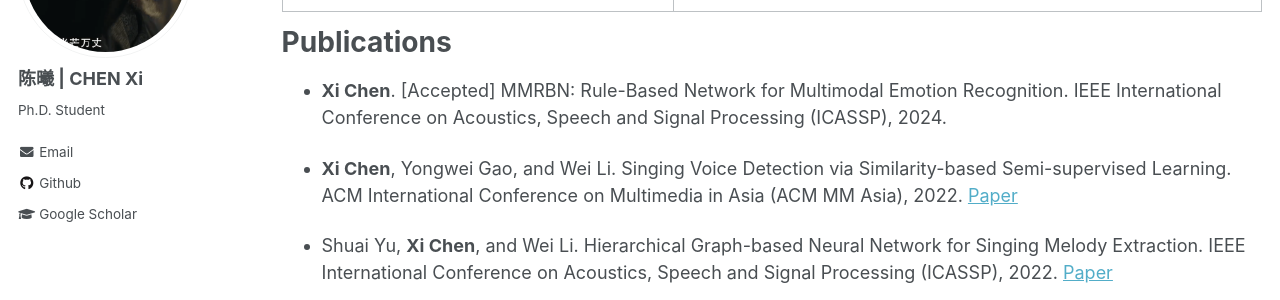
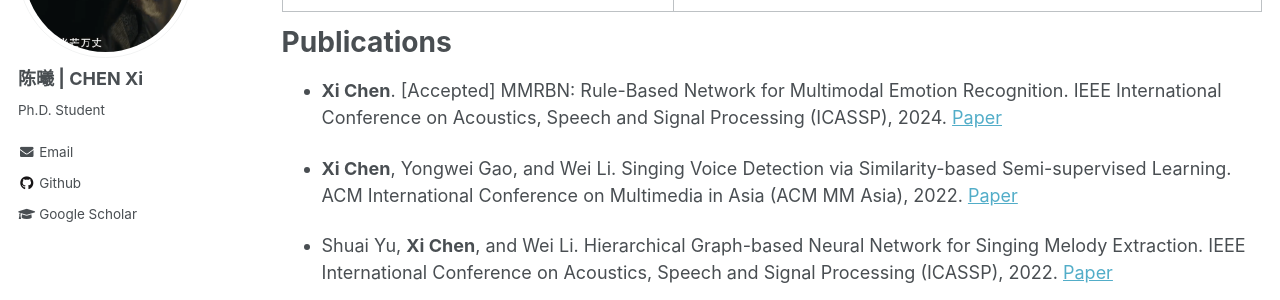
Before and after one commit to OzymandiasChen/OzymandiasChen.github.io, a Jekyll site: the page built from _pages/cv.md, in a window 1280 px wide and 900 px high, scrolled down 2830 px. Shown: the part 153-453 px from the top of the window. Built offline with Jekyll 4.4.1, drawn with Linux system fonts in a browser that asks for light colours.

Commit message:
Update cv.md

```diff
--- a/_pages/cv.md
+++ b/_pages/cv.md
@@ -147,7 +147,7 @@ Research Experience
 Publications
 ======
 
-* **Xi Chen**. [Accepted] MMRBN: Rule-Based Network for Multimodal Emotion Recognition. IEEE International Conference on Acoustics, Speech and Signal Processing (ICASSP), 2024.
+* **Xi Chen**. [Accepted] MMRBN: Rule-Based Network for Multimodal Emotion Recognition. IEEE International Conference on Acoustics, Speech and Signal Processing (ICASSP), 2024. [Paper](https://ieeexplore.ieee.org/document/10447930)
 <!-- * [Paper](../files/MMRBN.pdf)  -->
 
 * **Xi Chen**, Yongwei Gao, and Wei Li. Singing Voice Detection via Similarity-based Semi-supervised Learning. ACM International Conference on Multimedia in Asia (ACM MM Asia), 2022. [Paper](https://dl.acm.org/doi/abs/10.1145/3551626.3564963)
```
